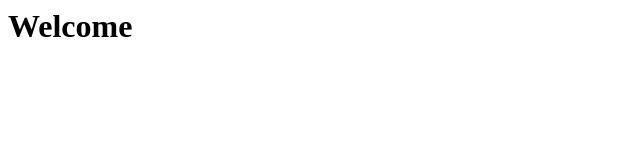
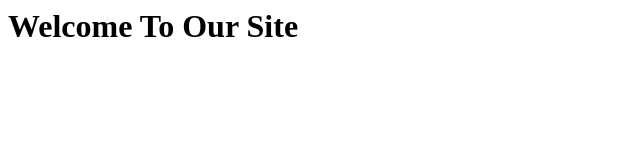
Before and after one commit to CodeMuz/psychic-couscous, a plain HTML site: page index.html in a window 1280 px wide. Shown: the whole page, without its empty margins (0-640 px from the left). Drawn offline with Linux system fonts and the light colour scheme.

Commit message:
ammend title

```diff
--- a/index.html
+++ b/index.html
@@ -1,7 +1,7 @@
 <html>
     <body>
         <h1>
-            Welcome
+            Welcome To Our Site
         </h1>
     </body>
 </html>
```
